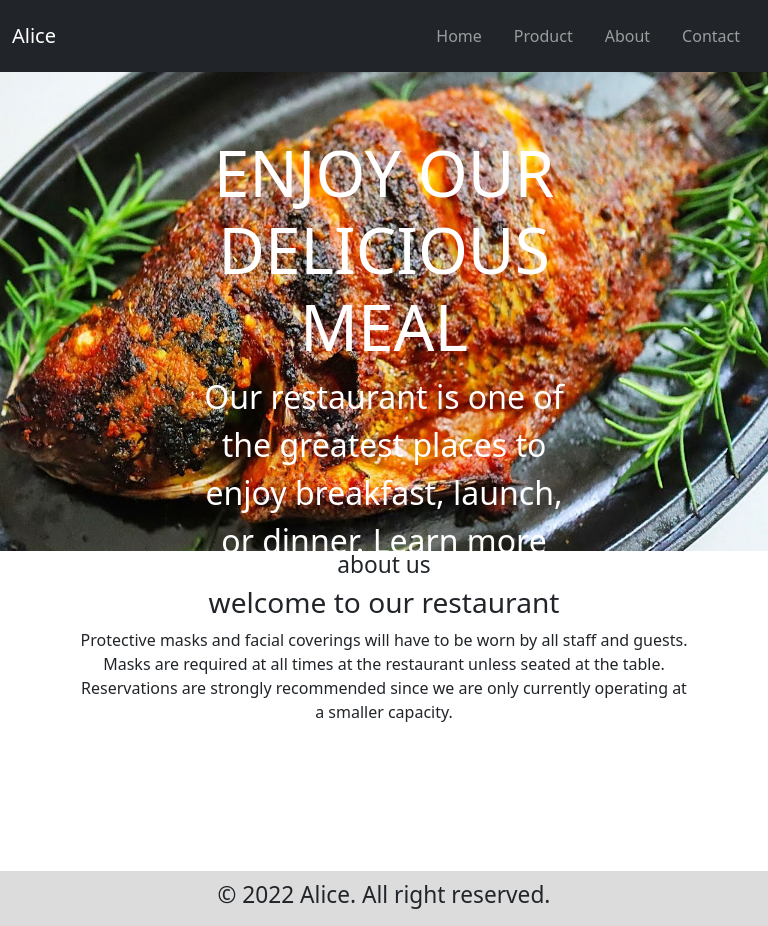
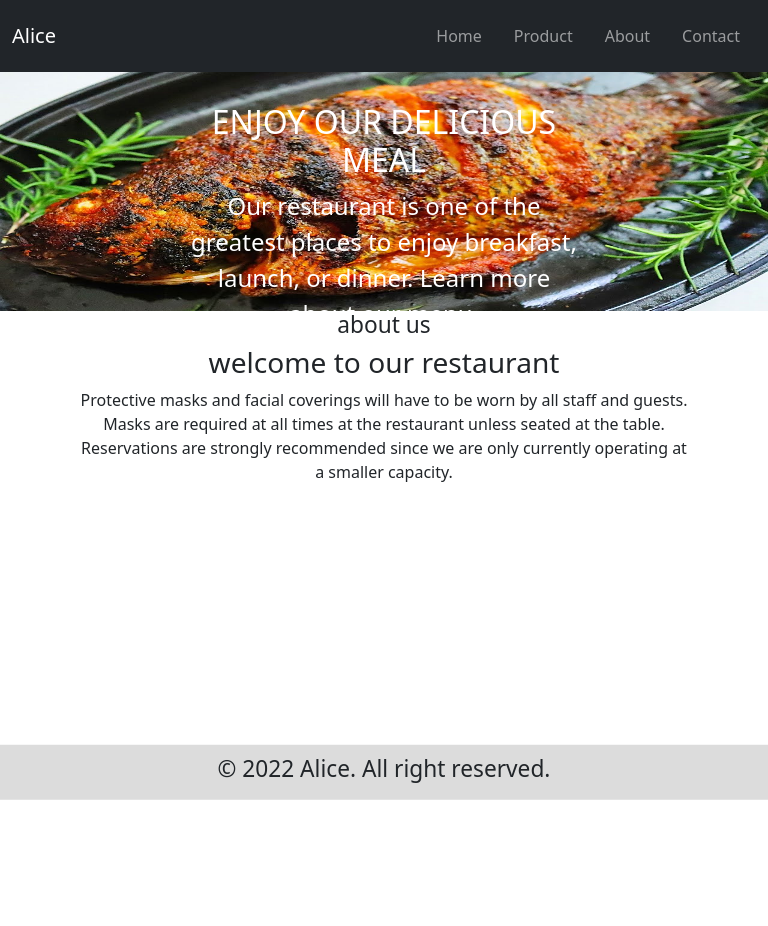
Before and after one commit to olalekan67/react-practice, a React (Create React App) app in the folder capstone-app/: page / in a window 768 px wide. After the commit the page ends 800 px from the top, so only its background shows below. Built offline with nearby package versions, Linux system fonts and the light colour scheme.

Commit message:
new push

```diff
--- a/capstone-app/src/component/home/home.css
+++ b/capstone-app/src/component/home/home.css
@@ -47,16 +47,21 @@
         margin-top: 1em;
     }
 }
-/* @media (min-width: 481px) and (max-width: 890px){
+@media (min-width: 481px) and (max-width: 890px){
+    .header-div{
+        height: 30vh;
+        background-repeat: no-repeat;
+        background-size: 100% 100%;
+    }
     .header-h2{
-        font-size: 2.5em;
+        font-size: 2em;
         margin-top: 2em;
     }
     .header-p{
         font-size: 1.5em;
-        margin-top: 3em;
+        /* margin-top: 3em; */
     }
-} */
+}
 .about1-div{
     /* border: 1px solid black; */
     height: 40vh;
```
